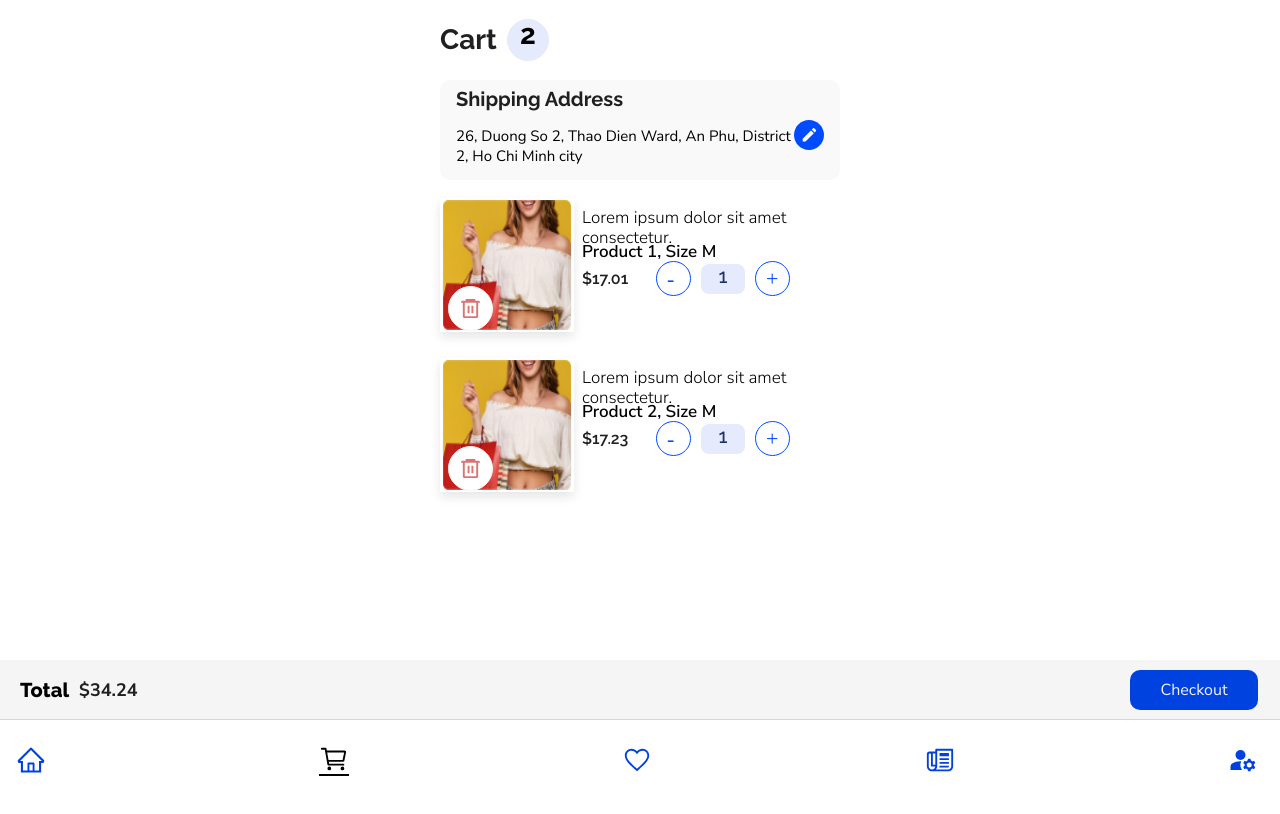
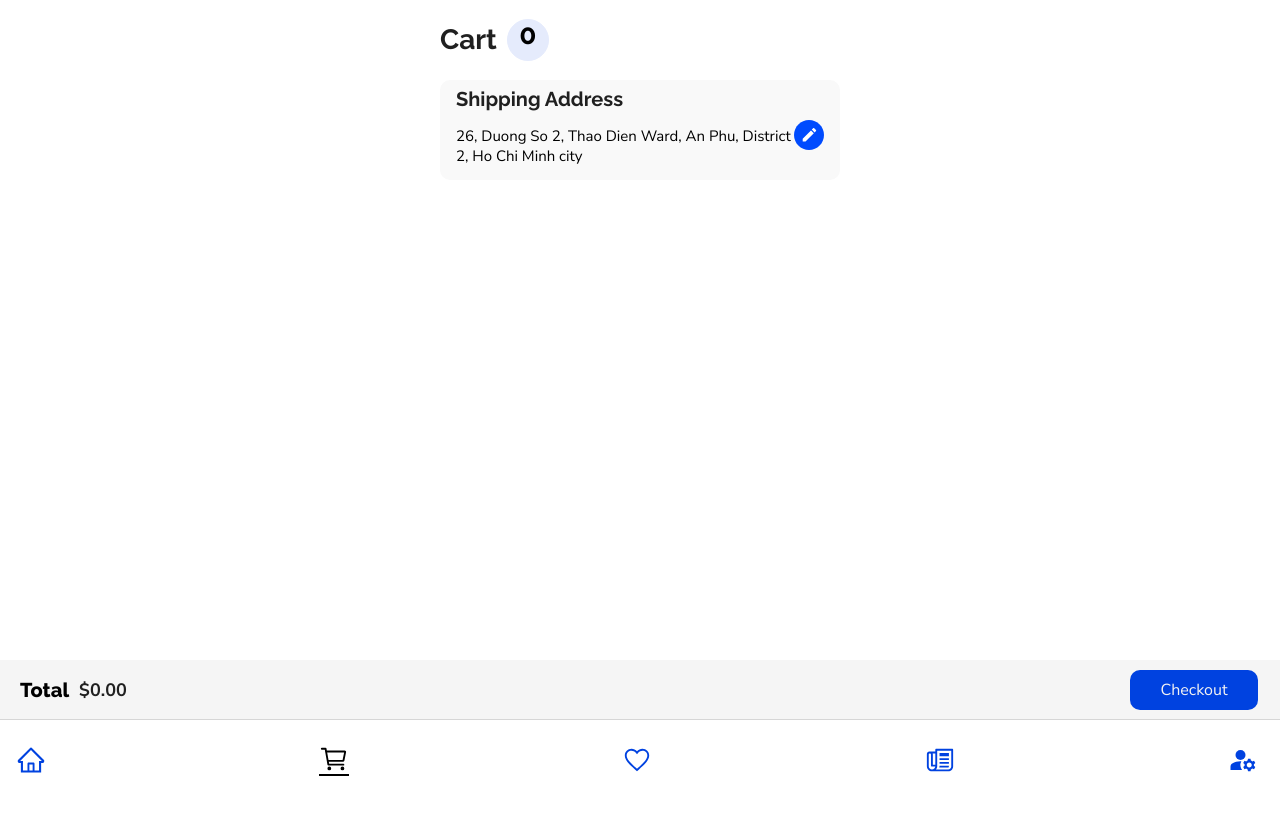
Before and after one commit to TabarakCodeCraft/shoppUi, a React (Vite) app: page /cart in a window 1280 px wide. Shown: the top 814 px of the page. Built offline with nearby package versions, Linux system fonts and the light colour scheme.

Commit message:
my strong task

```diff
--- a/src/App.jsx
+++ b/src/App.jsx
@@ -24,7 +24,7 @@ function App() {
           <Route path="/cart" element={<Cart />} />
           <Route path="/payment" element={<Payment />} />
           <Route path="/vouchers" element={<Vouchers />} />
-          {/* <Route path="/favorite" element={<Favorite />} /> */}
+          <Route path="/favorite" element={<Favorite />} />
         </Routes>
       </Router>
     </>
--- a/src/screen/cartScreen/cart.jsx
+++ b/src/screen/cartScreen/cart.jsx
@@ -1,46 +1,45 @@
-import React, { useState } from 'react';
+import React, { useState, useEffect } from 'react';
 import style from './cart.module.css';
-import { AiOutlineHome } from "react-icons/ai";
-import { IoMdHeartEmpty } from "react-icons/io";
-import { IoMdPaper } from "react-icons/io";
-import { MdManageAccounts } from "react-icons/md";
-import { IoCartOutline } from "react-icons/io5";
 import { useNavigate } from 'react-router-dom';
-import edit from "../../assets/edit.svg"
-import img from "../../assets/img/cartImg.jpg";
+import edit from "../../assets/edit.svg";
 import { RiDeleteBin6Line } from "react-icons/ri";
 import BottomBar from '../../components/bottomBar/bottomBar';
 
 const Cart = () => {
-    const [quantity, setQuantity] = useState(1);
-    const [activeIcon, setActiveIcon] = useState('');
-    const [cartItems, setCartItems] = useState([
-        { id: 1, name: "Product 1", price: 17.01, description: "Lorem ipsum dolor sit amet consectetur.", size: "M", img: img },
-        { id: 2, name: "Product 2", price: 17.23, description: "Lorem ipsum dolor sit amet consectetur.", size: "M", img: img }
-    ]);
+    const [cartItems, setCartItems] = useState([]);
 
-    const incrementQuantity = () => {
-        setQuantity(prevQuantity => prevQuantity + 1);
+    useEffect(() => {
+        const storedItems = JSON.parse(localStorage.getItem('cartItems')) || [];
+        setCartItems(storedItems);
+    }, []);
+
+    const incrementQuantity = (id) => {
+        const updatedItems = cartItems.map(item =>
+            item.id === id ? { ...item, quantity: item.quantity + 1 } : item
+        );
+        setCartItems(updatedItems);
+        localStorage.setItem('cartItems', JSON.stringify(updatedItems));
     };
 
-    const decrementQuantity = () => {
-        setQuantity(prevQuantity => (prevQuantity > 1 ? prevQuantity - 1 : 1));
+    const decrementQuantity = (id) => {
+        const updatedItems = cartItems.map(item =>
+            item.id === id ? { ...item, quantity: item.quantity > 1 ? item.quantity - 1 : 1 } : item
+        );
+        setCartItems(updatedItems);
+        localStorage.setItem('cartItems', JSON.stringify(updatedItems));
     };
 
     const handleDelete = (id) => {
-        setCartItems(prevItems => prevItems.filter(item => item.id !== id));
+        const updatedItems = cartItems.filter(item => item.id !== id);
+        setCartItems(updatedItems);
+        localStorage.setItem('cartItems', JSON.stringify(updatedItems));
     };
 
-    const handleIconClick = (icon) => {
-        if (icon === 'cart') Navigate("/cart");
-        if (icon === 'clothing') Navigate('/clothing');
+    const navigate = useNavigate();
+    const handleCheckout = () => {
+        navigate("/payment", { state: { cartItems } });
     };
 
-    const Navigate = useNavigate();
-    const handleCheckout = () => {
-        Navigate("/payment")
-    }
-// test
     return (
         <>
             <div className={style.container}>
@@ -54,29 +53,27 @@ const Cart = () => {
                         <h2>Shipping Address</h2>
                         <p>26, Duong So 2, Thao Dien Ward, An Phu, District 2, Ho Chi Minh city</p>
                     </div>
-                    <div className={style.edit}><img src={edit} alt="" /></div>
+                    <div className={style.edit}><img src={edit} alt="Edit" /></div>
                 </div>
 
                 {cartItems.map(item => (
                     <div key={item.id} className={style.sallerCard}>
                         <div className={style.left}>
                             <RiDeleteBin6Line className={style.deletIcon} onClick={() => handleDelete(item.id)} />
-                            <img src={item.img} className={style.imgCart} />
+                            <img src={item.image} className={style.imgCart} alt={item.title} />
                         </div>
                         <div className={style.right}>
                             <div className={style.desc}>
                                 <p className={style.descP}>{item.description}</p>
-                                <h3 className={style.desch3}>{item.name}, Size {item.size}</h3>
+                                <h3 className={style.desch3}>{item.title}, Size {item.selectedSize}</h3>
                             </div>
                             <div className={style.footerCard}>
-
                                 <h2 className={style.priceH2}>${item.price}</h2>
-
                                 <div className={style.qty}>
                                     <div className={style.calclaut}>
-                                        <div className={style.calc} onClick={decrementQuantity}>-</div>
-                                        <div className={style.number}>{quantity}</div>
-                                        <div className={style.calc} onClick={incrementQuantity}>+</div>
+                                        <div className={style.calc} onClick={() => decrementQuantity(item.id)}>-</div>
+                                        <div className={style.number}>{item.quantity}</div>
+                                        <div className={style.calc} onClick={() => incrementQuantity(item.id)}>+</div>
                                     </div>
                                 </div>
                             </div>
@@ -87,7 +84,7 @@ const Cart = () => {
                 <div className={style.total}>
                     <div className={style.price}>
                         <h2>Total</h2>
-                        <p>${cartItems.reduce((total, item) => total + item.price, 0)}</p>
+                        <p>${cartItems.reduce((total, item) => total + item.price * item.quantity, 0).toFixed(2)}</p>
                     </div>
                     <div className={style.checkout}>
                         <button className={style.btn} onClick={handleCheckout}>Checkout</button>
--- a/src/screen/cartScreen/cart.module.css
+++ b/src/screen/cartScreen/cart.module.css
@@ -89,7 +89,7 @@
     width: 23px;
     font-size: 30px;
     padding: 10px;
-    margin-top: 12vh;
+    margin-top: 5.5rem;
     border: 1px solid #F5F5F5;
     background: #fff;
     margin-left: 8px;
@@ -99,16 +99,21 @@
     border: 2px solid #FFFFFF;
     box-shadow: 0px 5px 10px 0px #0000001A;
     width: 130px;
-    height: 130px;
+    height: 140px;
     margin-top: 8px;
+    border-radius: 8px;
 }
 
 .descP {
     font-family: 'Nunito Sans', sans-serif;
     color: #000000;
     font-size: 17px;
-    line-height: 20px;
+    line-height: 30px;
     text-align: start;
+    text-overflow: ellipsis;
+    overflow: hidden;
+    white-space: nowrap;
+    width:250px;
 }
 
 .desch3 {
@@ -119,6 +124,11 @@
     font-weight: 600;
     margin-top: -8px;
     margin-bottom: -10px;
+    text-overflow: ellipsis;
+    overflow: hidden;
+    white-space: nowrap;
+    width:170px;
+
 }
 
 .sallerCard .footerCard {
--- a/src/screen/clothingScreen/ClothingPage.jsx
+++ b/src/screen/clothingScreen/ClothingPage.jsx
@@ -52,7 +52,7 @@ const ClothingPage = () => {
 
     const handleCategoryClick = (category, index) => {
         setSelectedCategory(category);
-        setActiveImageIndex(index); // Set the active image index
+        setActiveImageIndex(index);
         const filtered = products.filter(product => product.category === category);
         setFilteredProducts(filtered);
     }
--- a/src/screen/itemOptions/productOptions.module.css
+++ b/src/screen/itemOptions/productOptions.module.css
@@ -24,7 +24,7 @@
 
 .options {
     width: 100%;
-    height: 450px;
+    height: 500px;
     border-radius: 16px 16px 0 0;
     margin-top: -20px;
     position: relative;
--- a/src/screen/paymentScreen/payment.jsx
+++ b/src/screen/paymentScreen/payment.jsx
@@ -1,27 +1,25 @@
 import React, { useState } from 'react';
+import { useLocation, useNavigate } from 'react-router-dom';
 import style from "./payment.module.css";
-import edit from "../../assets/edit.svg"
+import edit from "../../assets/edit.svg";
 import { IoClose } from 'react-icons/io5';
 import { FaCheckCircle } from "react-icons/fa";
-import { useNavigate } from 'react-router-dom';
-import img from "../../assets/img/cartImg.jpg";
 import Modal from '../../components/modal/modal';
 import ModalEdit from '../../components/modalEdit/modalEdit';
 import BottomBar from '../../components/bottomBar/bottomBar';
 import SuccessModal from "../../components/successModal/successModal";
 
 const Payment = () => {
+    const location = useLocation();
     const navigate = useNavigate();
 
-    const [selectedShipping, setSelectedShipping] = useState(''); // default to 'standard'
+    const [selectedShipping, setSelectedShipping] = useState('');
     const [isEditModal, setEditModal] = useState(false);
     const [isModalOpen, setModalOpen] = useState(false);
     const [voucher, setVoucher] = useState(null);
     const [isSuccessModal, setIsSuccessModal] = useState(false);
-    const [cartItems, setCartItems] = useState([
-        { id: 1, name: "Product 1", price: 17.01, description: "Lorem ipsum dolor sit amet consectetur.", size: "M" },
-        { id: 2, name: "Product 2", price: 17.23, description: "Lorem ipsum dolor sit amet consectetur.", size: "M" }
-    ]);
+
+    const cartItems = location.state?.cartItems || [];
     const [address, setAddress] = useState({
         addressLine: '26, Duong So 2, An Phu, Ho Chi Minh city',
         city: 'Ho Chi Minh city',
@@ -87,7 +85,7 @@ const Payment = () => {
                             <div>
                                 <div className={style.imgNum}>{item.id}</div>
                                 <div className={style.borderImg}>
-                                    <img src={img} className={style.img} alt={item.name} />
+                                    <img src={item.image} className={style.img} alt={item.name} />
                                 </div>
                             </div>
                             <div className={style.description}>{item.description}</div>
--- a/src/screen/paymentScreen/payment.module.css
+++ b/src/screen/paymentScreen/payment.module.css
@@ -177,6 +177,10 @@
     line-height: 16px;
     color: #000;
     margin-top: 6px;
+    text-overflow: ellipsis;
+    overflow: hidden;
+    white-space: nowrap;
+    width:200px;
 }
 
 .left {
```
Also changed, not shown: src/screen/itemOptions/productOptions.jsx (+22 -8 lines).
